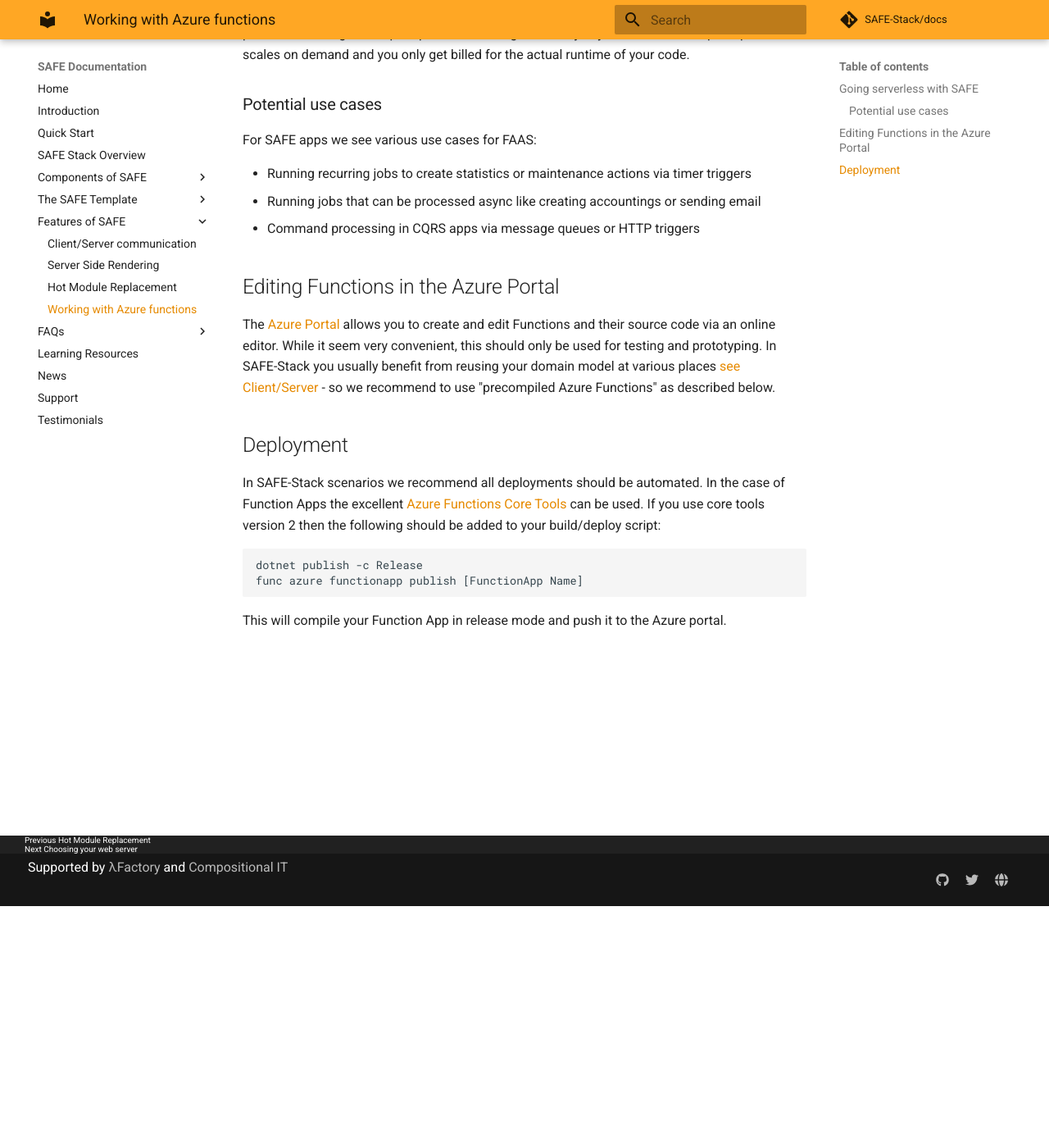
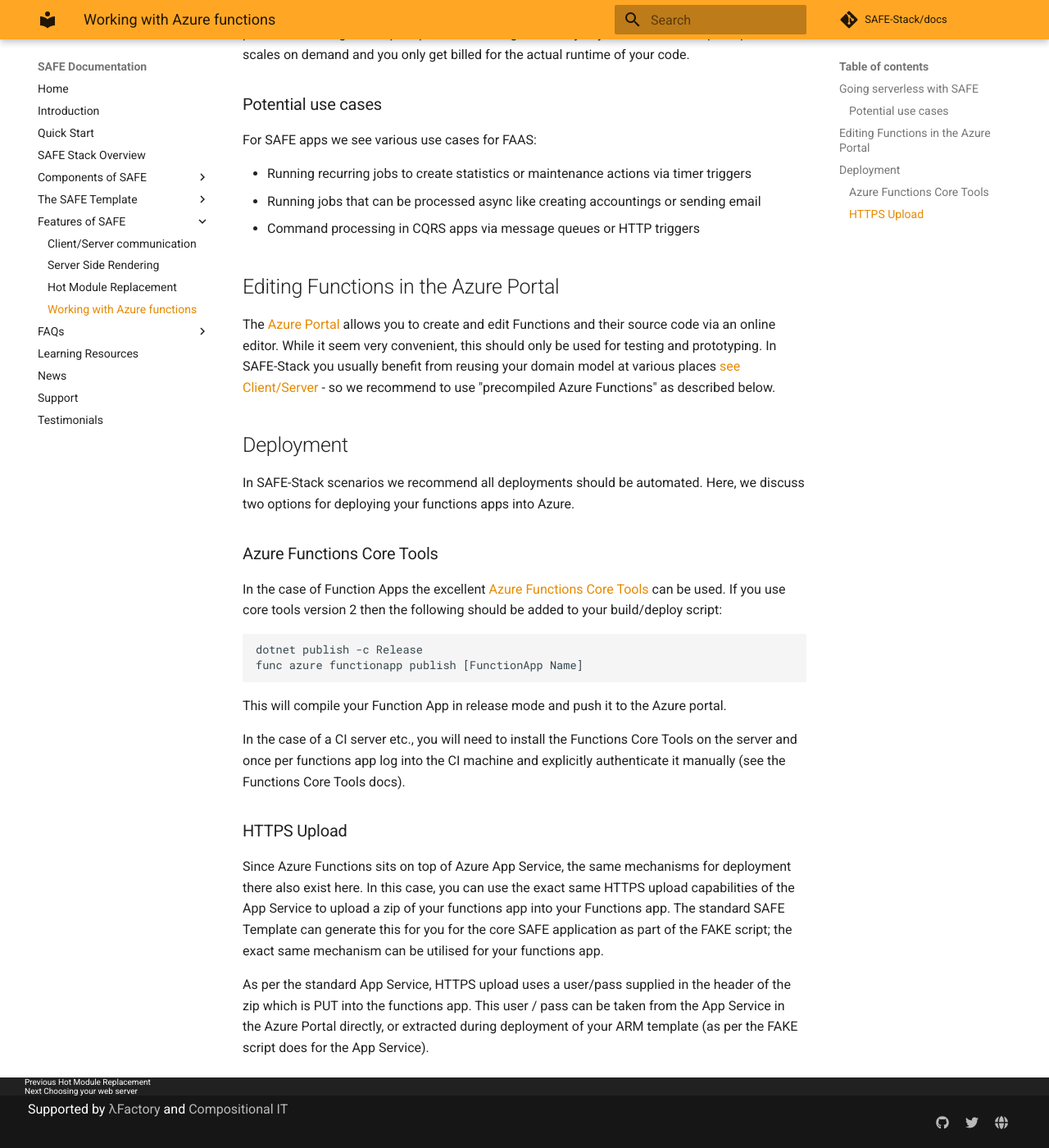
Before and after one commit to SAFE-Stack/docs, an MkDocs documentation site: the page built from docs/feature-azurefunctions.md, in a window 1280 px wide and 1400 px high, scrolled down 295 px. Shown: the whole window at 82% size. Built offline with MkDocs 1.6.1 and Material for MkDocs 9.7.7, drawn with Linux system fonts in a browser that asks for light colours; comment, search, counter and statistics services are not loaded; old or Windows-style settings are respelled for this version of MkDocs.

Commit message:
Alternate mechanism for functions HTTPs upload.

```diff
--- a/docs/feature-azurefunctions.md
+++ b/docs/feature-azurefunctions.md
@@ -18,10 +18,19 @@
 The [Azure Portal](https://portal.azure.com) allows you to create and edit Functions and their source code via an online editor. While it seem very convenient, this should only be used for testing and prototyping. In SAFE-Stack you usually benefit from reusing your domain model at various places [see Client/Server](feature-clientserver.md) - so we recommend to use "precompiled Azure Functions" as described below.
 
 ## Deployment
+In SAFE-Stack scenarios we recommend all deployments should be automated. Here, we discuss two options for deploying your functions apps into Azure.
 
-In SAFE-Stack scenarios we recommend all deployments should be automated. In the case of Function Apps the excellent [Azure Functions Core Tools](https://github.com/Azure/azure-functions-core-tools) can be used. If you use core tools version 2 then the following should be added to your build/deploy script:
+### Azure Functions Core Tools
+In the case of Function Apps the excellent [Azure Functions Core Tools](https://github.com/Azure/azure-functions-core-tools) can be used. If you use core tools version 2 then the following should be added to your build/deploy script:
 
     dotnet publish -c Release
     func azure functionapp publish [FunctionApp Name]
 
 This will compile your Function App in release mode and push it to the Azure portal.
+
+In the case of a CI server etc., you will need to install the Functions Core Tools on the server and once per functions app log into the CI machine and explicitly authenticate it manually (see the Functions Core Tools docs).
+
+### HTTPS Upload
+Since Azure Functions sits on top of Azure App Service, the same mechanisms for deployment there also exist here. In this case, you can use the exact same HTTPS upload capabilities of the App Service to upload a zip of your functions app into your Functions app. The standard SAFE Template can generate this for you for the core SAFE application as part of the FAKE script; the exact same mechanism can be utilised for your functions app.
+
+As per the standard App Service, HTTPS upload uses a user/pass supplied in the header of the zip which is PUT into the functions app. This user / pass can be taken from the App Service in the Azure Portal directly, or extracted during deployment of your ARM template (as per the FAKE script does for the App Service).
```
